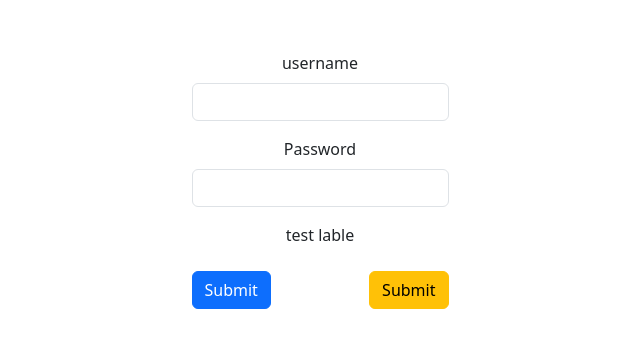
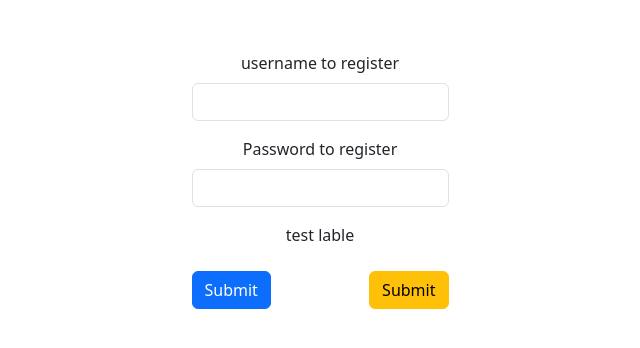
Before and after one commit to Chawanwit-Deedam/reactjs-app, a React (Vite) app: page /login in a window 1280 px wide. Shown: the part 220-568 px from the top of the page, without its empty margins (320-960 px from the left). Built offline with nearby package versions, Linux system fonts and the light colour scheme.

Commit message:
fix: improve label for login

```diff
--- a/src/pages/Login/Login.jsx
+++ b/src/pages/Login/Login.jsx
@@ -47,7 +47,7 @@ function Login () {
     <div>
         <form onSubmit={handleSubmit}>
             <div className="mb-3">
-                <label className="form-label">username</label>
+                <label className="form-label">username to register</label>
                 <input
                     id="username"
                     type="text"
@@ -58,7 +58,7 @@ function Login () {
                 />
             </div>
             <div className="mb-3">
-                <label className="form-label">Password</label>
+                <label className="form-label">Password to register</label>
                 <input
                     id="password"
                     type="password"
```
